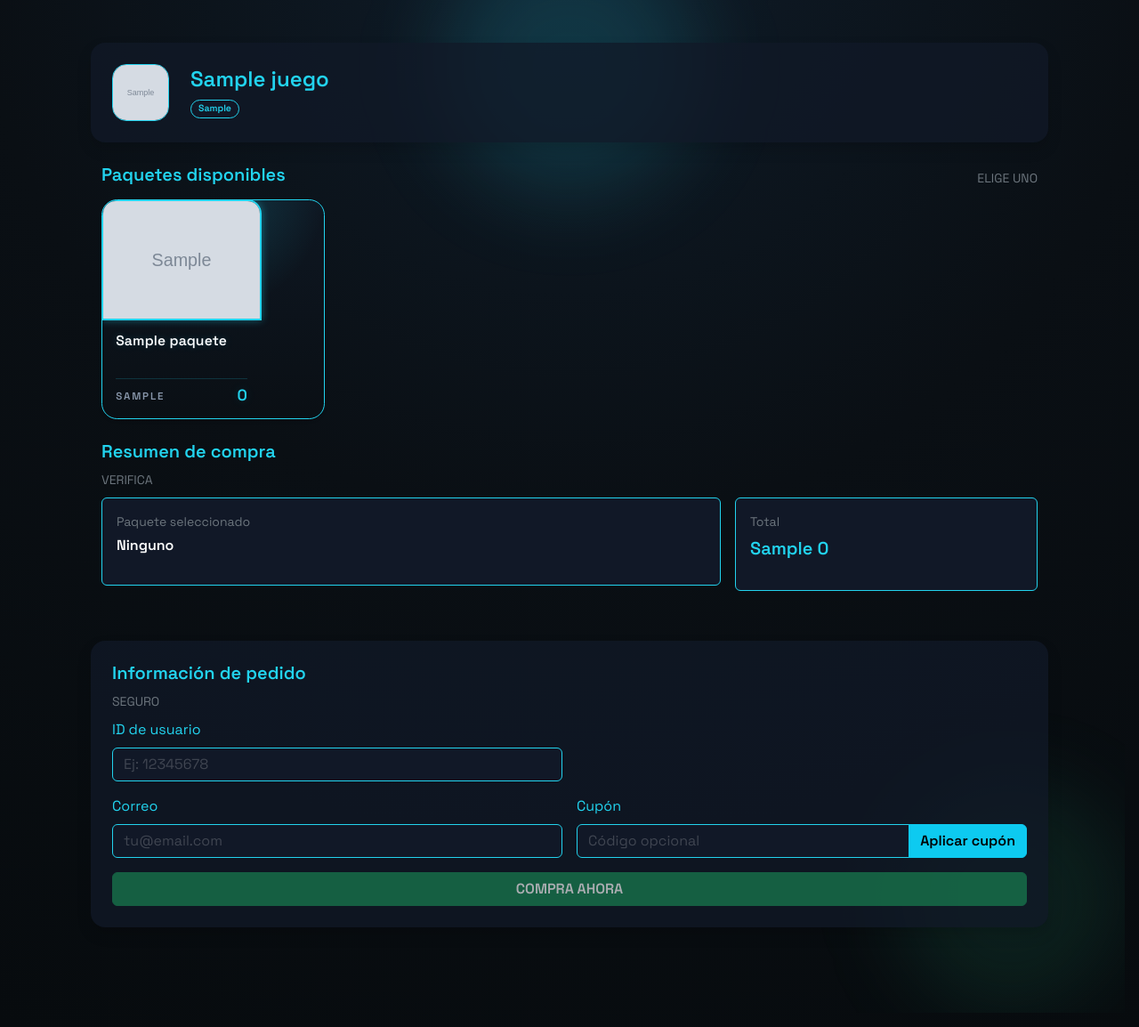
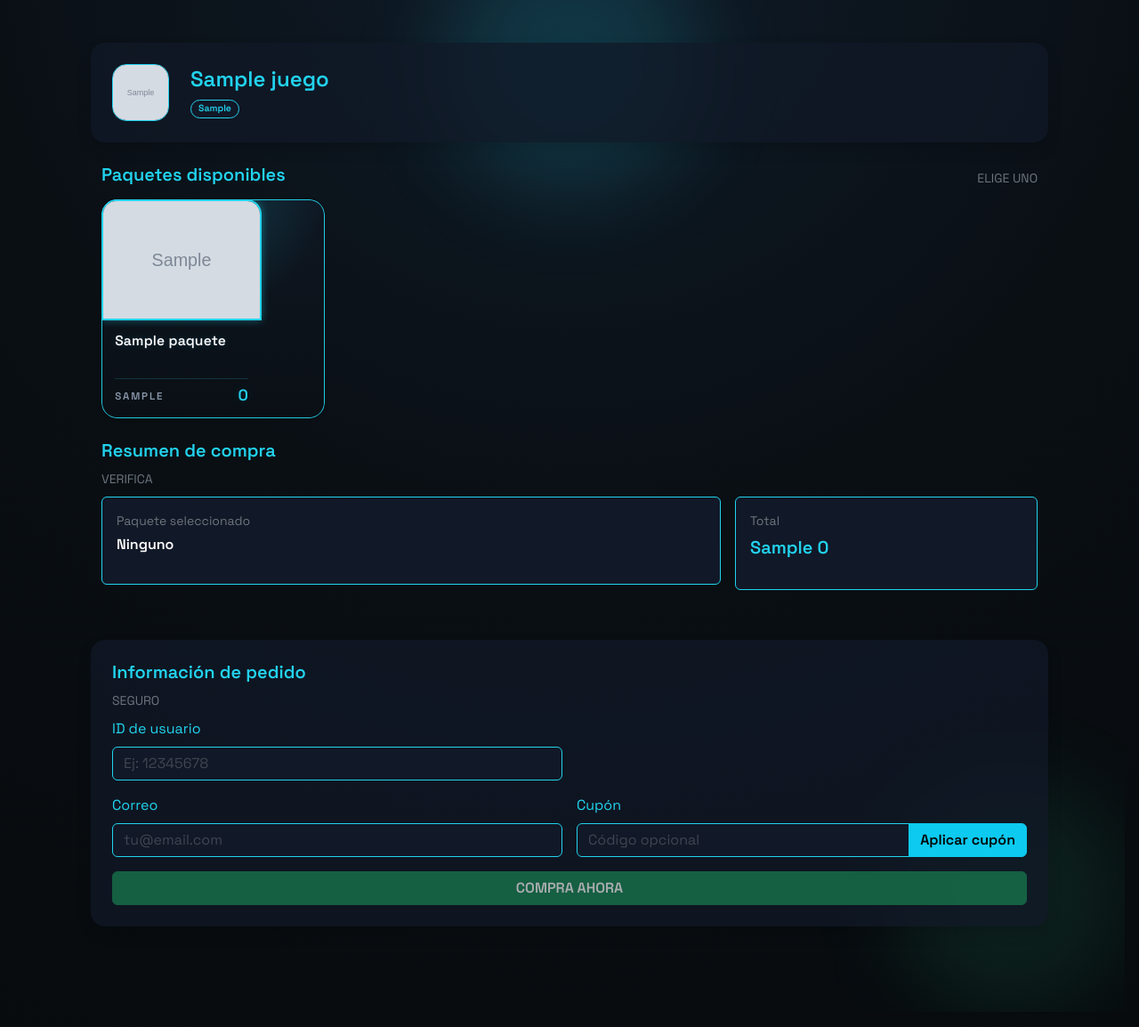
Before and after one commit to reinalddo/virtualgamingdanisa, a PHP site: page /juego/1 in a window 1280 px wide. Shown: the part 85-1239 px from the top of the page at 89% size. After the commit the page ends 1181 px from the top, so only its background shows below. Run offline with PHP 8.4, Linux system fonts and the light colour scheme; data comes from the database, SQL or seed files in the repository; tables that the repository leaves empty or names only in its code hold one stand-in row (values such as "Sample post"); grey boxes marked "Sample" are stand-in pictures; a stand-in replaces the project's code that opens the database connection.

Commit message:
Bordes con imagen

```diff
--- a/game.php
+++ b/game.php
@@ -590,17 +590,27 @@ include __DIR__ . "/includes/header.php";
 
   .pack-card {
     min-height: 15rem;
-      padding: 0;
-    border-width: 1px;
+    position: relative;
+    padding: 0;
     border-radius: 1.1rem;
+    border: 0 !important;
     overflow: hidden;
-      appearance: none;
+    appearance: none;
     background:
       radial-gradient(circle at top, rgba(var(--theme-button-primary-rgb), 0.18), transparent 45%),
       linear-gradient(180deg, rgba(var(--theme-button-surface-rgb), 0.98), rgba(var(--theme-bg-main-rgb), 0.98));
     transition: transform 0.2s ease, box-shadow 0.2s ease, border-color 0.2s ease;
   }
 
+  .pack-card::after {
+    content: "";
+    position: absolute;
+    inset: 0;
+    border-radius: inherit;
+    box-shadow: inset 0 0 0 1px rgba(var(--theme-button-primary-rgb), 0.95);
+    pointer-events: none;
+  }
+
   .pack-card:hover {
     transform: translateY(-4px);
     box-shadow: 0 1rem 2rem rgba(var(--theme-button-primary-rgb), 0.2);
@@ -613,15 +623,15 @@ include __DIR__ . "/includes/header.php";
   }
 
   .pack-card-media {
-    width: calc(100% + 2px);
-    margin: -1px -1px 0;
+    width: 100%;
+    margin: 0;
     min-height: 8.5rem;
     display: flex;
     align-items: center;
     justify-content: center;
     position: relative;
     overflow: hidden;
-    border-radius: 1rem 1rem 0 0;
+    border-radius: calc(1.1rem - 1px) calc(1.1rem - 1px) 0 0;
     background: linear-gradient(180deg, rgba(var(--theme-bg-main-rgb), 0.45), rgba(var(--theme-bg-main-rgb), 0.05));
     flex-shrink: 0;
   }
@@ -697,10 +707,13 @@ include __DIR__ . "/includes/header.php";
 
   .neon-selected {
     box-shadow: 0 0 16px 4px rgba(var(--theme-button-primary-rgb), 0.95), 0 0 32px 8px rgba(var(--theme-button-secondary-rgb), 0.75);
-    border: 2px solid var(--theme-button-primary) !important;
     background: var(--theme-surface-alt) !important;
     transition: box-shadow 0.2s, border-color 0.2s;
     z-index: 2;
+  }
+
+  .neon-selected::after {
+    box-shadow: inset 0 0 0 2px var(--theme-button-primary);
   }
 
   .neon-selected .pack-card-footer {
```
